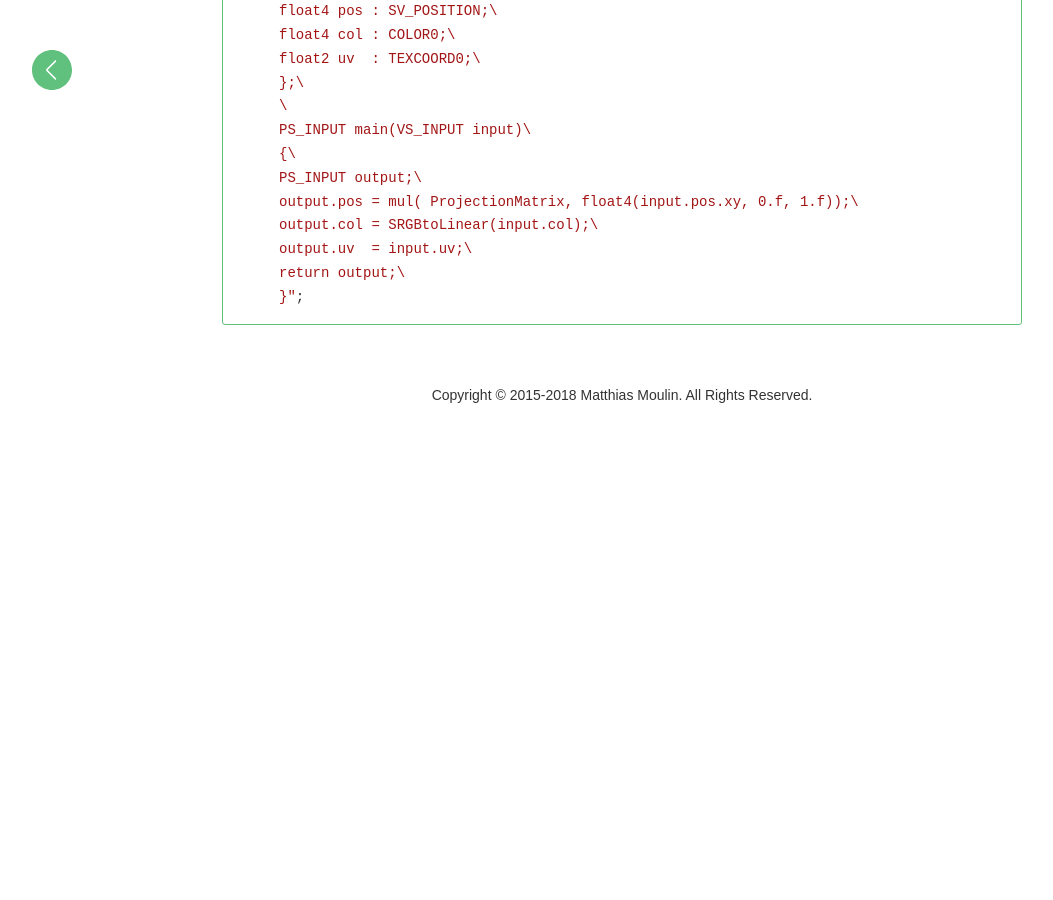
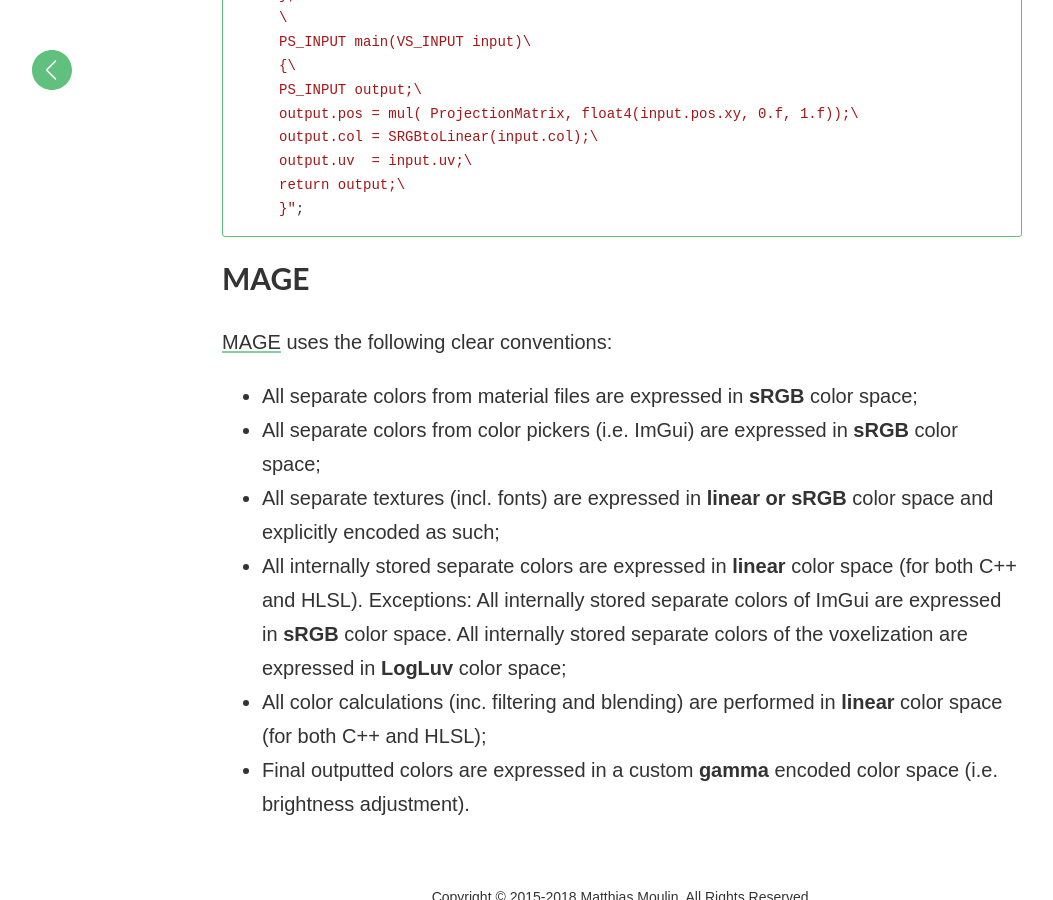
Before and after one commit to matt77hias/Blog, a Jekyll site: the page built from _posts/2018-07-01-linear-gamma-and-sRGB-color-spaces.md, in a window 1280 px wide and 900 px high, scrolled down 4768 px. Shown: the whole window, without its empty margins (18-1071 px from the left). Built offline with Jekyll 4.4.1, drawn with Linux system fonts in a browser that asks for light colours; formulas are drawn with MathJax 3; comment, search, counter and statistics services are not loaded; before the commit the page ends 5197 px from its top, so only the background shows below that; some of the changed text lies outside the part shown.

Commit message:
Update 2018-07-01-linear-gamma-and-sRGB-color-spaces.md

````diff
--- a/_posts/2018-07-01-linear-gamma-and-sRGB-color-spaces.md
+++ b/_posts/2018-07-01-linear-gamma-and-sRGB-color-spaces.md
@@ -96,3 +94,12 @@
      return output;\
      }";
 ```
+
+## MAGE
+[MAGE](https://github.com/matt77hias/MAGE) uses the following clear conventions:
+* All separate colors from material files are expressed in **sRGB** color space;
+* All separate colors from color pickers (i.e. ImGui) are expressed in **sRGB** color space;
+* All separate textures (incl. fonts) are expressed in **linear or sRGB** color space and explicitly encoded as such;
+* All internally stored separate colors are expressed in **linear** color space (for both C++ and HLSL). Exceptions: All internally stored separate colors of ImGui are expressed in **sRGB** color space. All internally stored separate colors of the voxelization are expressed in **LogLuv** color space;
+* All color calculations (inc. filtering and blending) are performed in **linear** color space (for both C++ and HLSL);
+* Final outputted colors are expressed in a custom **gamma** encoded color space (i.e. brightness adjustment).
````
Also changed, not shown: other parts of _posts/2018-07-01-linear-gamma-and-sRGB-color-spaces.md (+1 -3 lines).
